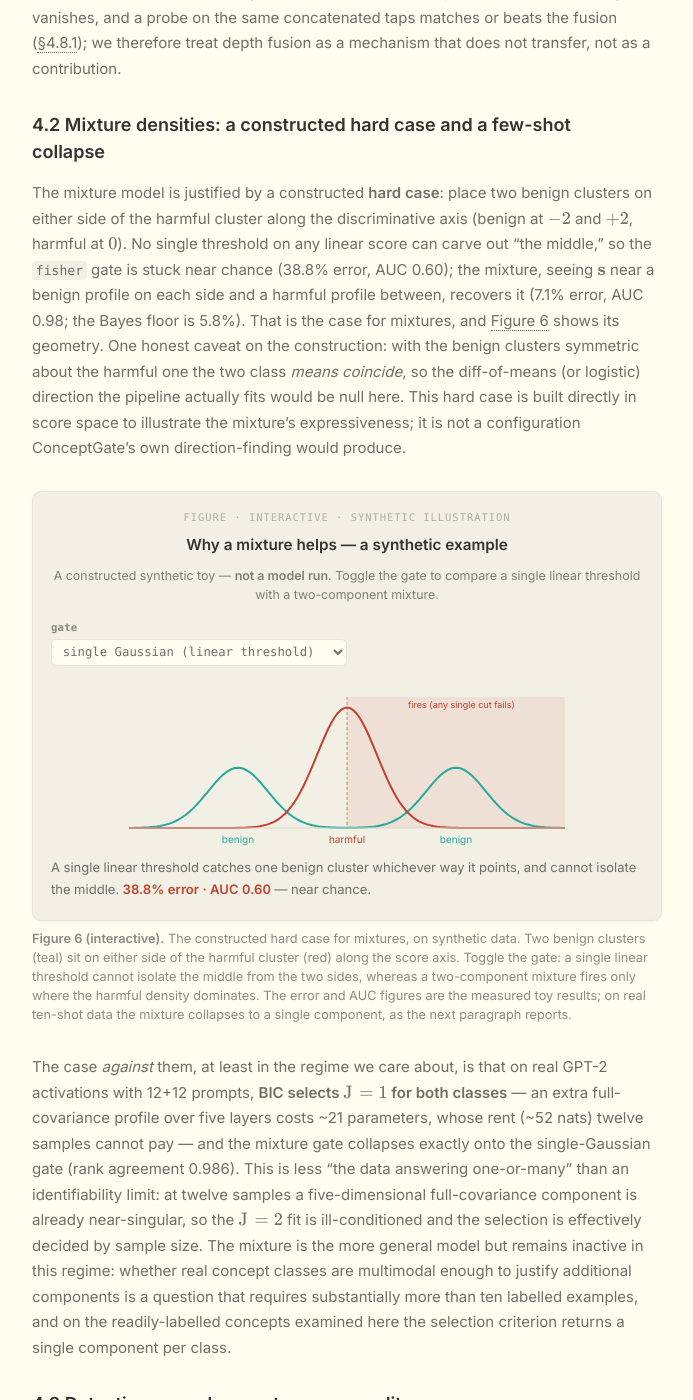
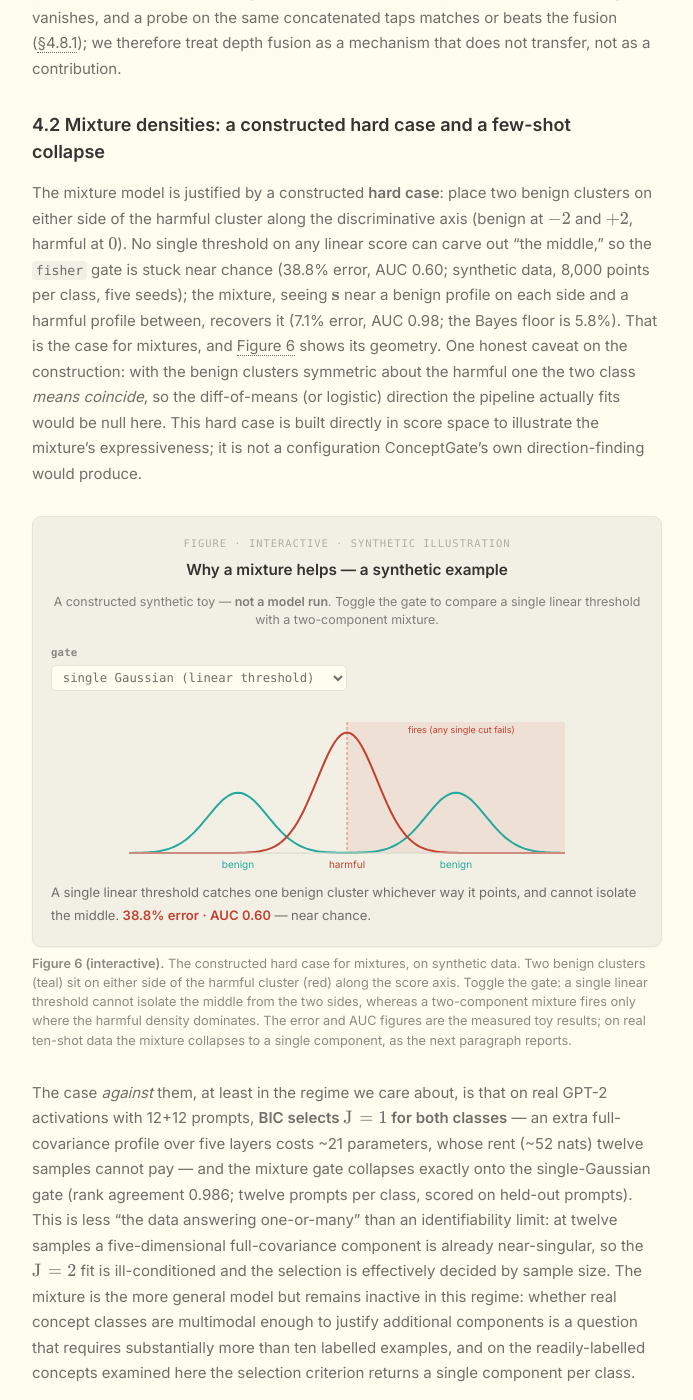
Before and after one commit to NISH1001/NISH1001.github.io, a Jekyll site: the page built from _posts/research/2026-08-29-conceptgate.markdown, in a window 1280 px wide and 1400 px high, scrolled down 26013 px. Shown: the whole window, without its empty margins (293-986 px from the left). Built offline with Jekyll 4.4.1, drawn with Linux system fonts in a browser that asks for light colours; some of the changed lines change nothing that is shown.

Commit message:
Fix the stray tooltip, sync the parameter count, state 4.2's sample sizes
- Tooltip: the shared tip div was hidden only by opacity, so it surfaced
  as plain text at the end of the DOM under text extraction, and a
  widget re-render under the cursor left it stuck (no mouseleave). Now
  toggled with the hidden attribute, text cleared on hide, and cleared
  on every widget draw, on scroll, and when the pointer leaves the page
- Figure 13 widget: per-concept parameter count 10752/27648 -> 10755/
  27651 to match the 4md+m formula the bench now records
- 4.2: the hard case is synthetic (8,000 points per class, five seeds);
  the rank-agreement check is twelve prompts per class on held-out
  prompts. Both were unstated

```diff
--- a/_posts/research/2026-08-29-conceptgate.markdown
+++ b/_posts/research/2026-08-29-conceptgate.markdown
@@ -80,6 +80,7 @@
   padding:.35rem .55rem;border-radius:.3rem;box-shadow:0 6px 20px rgba(0,0,0,.28);
   opacity:0;transition:opacity .12s;white-space:nowrap;transform:translate(-50%,-115%)}
 .cg-tip.on{opacity:1}
+.cg-tip[hidden]{display:none}
 .cg-chips{display:flex;flex-wrap:wrap;gap:.35rem;margin:.2rem 0 .3rem}
 .cg-chip{font-family:ui-monospace,SFMono-Regular,Menlo,monospace;font-size:.71rem;
   padding:.28rem .55rem;border-radius:.4rem;border:1px solid var(--border,#ddd);
@@ -1023,7 +1024,7 @@
 The mixture model is justified by a constructed **hard case**: place two benign clusters on either
 side of the harmful cluster along the discriminative axis (benign at $-2$ and $+2$, harmful at $0$).
 No single threshold on any linear score can carve out "the middle," so the `fisher` gate is stuck
-near chance (38.8% error, AUC 0.60); the mixture, seeing $\mathbf{s}$ near a benign profile on each
+near chance (38.8% error, AUC 0.60; synthetic data, 8,000 points per class, five seeds); the mixture, seeing $\mathbf{s}$ near a benign profile on each
 side and a harmful profile between, recovers it (7.1% error, AUC 0.98; the Bayes floor is 5.8%). That
 is the case for mixtures, and <a class="sref" href="#figure-6">Figure 6</a> shows its geometry. One
 honest caveat on the construction: with the benign clusters symmetric about the harmful one the two class
@@ -1045,7 +1046,7 @@
 real GPT-2 activations with 12+12 prompts, **BIC selects $J=1$ for both classes** — an extra
 full-covariance profile over five layers costs ~21 parameters, whose rent (~52 nats) twelve samples
 cannot pay — and the mixture gate collapses exactly onto the single-Gaussian gate (rank agreement
-0.986). This is less "the data answering one-or-many" than an identifiability limit: at twelve samples a
+0.986; twelve prompts per class, scored on held-out prompts). This is less "the data answering one-or-many" than an identifiability limit: at twelve samples a
 five-dimensional full-covariance component is already near-singular, so the $J=2$ fit is ill-conditioned
 and the selection is effectively decided by sample size. The mixture is the more general model but remains
 inactive in this regime: whether real concept classes are multimodal enough to justify additional
@@ -2149,14 +2150,26 @@
 function cgEsc(s){return String(s).replace(/[&<>]/g,function(c){return {'&':'&amp;','<':'&lt;','>':'&gt;'}[c];});}
 var CG_RED="#C2402F", CG_BLUE="#26A99D", CG_GRID="#d8d5c8";
 var CG_TIP=null;
-function cgTipEl(){ if(!CG_TIP){CG_TIP=document.createElement('div');CG_TIP.className='cg-tip';document.body.appendChild(CG_TIP);} return CG_TIP; }
+function cgTipHide(){ if(CG_TIP){CG_TIP.classList.remove('on');CG_TIP.hidden=true;CG_TIP.textContent='';} }
+function cgTipEl(){
+  if(!CG_TIP){
+    CG_TIP=document.createElement('div');CG_TIP.className='cg-tip';
+    CG_TIP.setAttribute('role','tooltip');CG_TIP.setAttribute('aria-hidden','true');CG_TIP.hidden=true;
+    document.body.appendChild(CG_TIP);
+    // a widget that re-renders under the cursor destroys the hovered node, so mouseleave never fires;
+    // these keep a stale tip from surviving a redraw, a scroll, or the pointer leaving the page
+    document.addEventListener('scroll',cgTipHide,{passive:true});
+    document.documentElement.addEventListener('mouseleave',cgTipHide);
+  }
+  return CG_TIP;
+}
 function cgWireTips(svg){
-  if(!svg) return; var tip=cgTipEl();
+  if(!svg) return; var tip=cgTipEl(); cgTipHide();
   Array.prototype.forEach.call(svg.querySelectorAll('[data-tip]'),function(el){
     el.setAttribute('class',((el.getAttribute('class')||'')+' cg-hit').trim());
-    el.addEventListener('mouseenter',function(){tip.textContent=el.getAttribute('data-tip');tip.classList.add('on');});
+    el.addEventListener('mouseenter',function(){tip.textContent=el.getAttribute('data-tip');tip.hidden=false;tip.classList.add('on');});
     el.addEventListener('mousemove',function(e){tip.style.left=e.clientX+'px';tip.style.top=e.clientY+'px';});
-    el.addEventListener('mouseleave',function(){tip.classList.remove('on');});
+    el.addEventListener('mouseleave',cgTipHide);
   });
 }
 
@@ -2582,7 +2595,7 @@
 var CG_AMB="#d98a2b";
 var CGSCALE={
  "Qwen2.5-0.5B":{nfit:32,safe:256,taps:"12/17/20",
-   cg_pc:10752,pr_pc:897,lora_pc:542464,
+   cg_pc:10755,pr_pc:897,lora_pc:542464,
    fwd_cg:11.08,fwd_pr:12.45,fit_cg:6.14,fit_pr:1.63,train_lora:16721.8,read_cg:1.23,head_pr:0.59,
    meanCG:0.832,meanPR:0.855,
    cats:[["animal abuse",0.918,0.941,0.817],["child abuse",0.919,0.932,0.617],
@@ -2593,7 +2606,7 @@
      ["self-harm",0.910,0.919,null],["sexual content",0.832,0.908,null],
      ["terrorism",0.843,0.893,null],["violence",0.825,0.831,null]]},
  "gemma-2-2b":{nfit:32,safe:256,taps:"13/18/22",
-   cg_pc:27648,pr_pc:2305,lora_pc:1602048,
+   cg_pc:27651,pr_pc:2305,lora_pc:1602048,
    fwd_cg:65.08,fwd_pr:66.95,fit_cg:11.23,fit_pr:2.49,train_lora:125768.6,read_cg:3.79,head_pr:1.50,
    meanCG:0.881,meanPR:0.874,
    cats:[["animal abuse",0.940,0.942,0.837],["child abuse",0.957,0.955,0.879],
```
